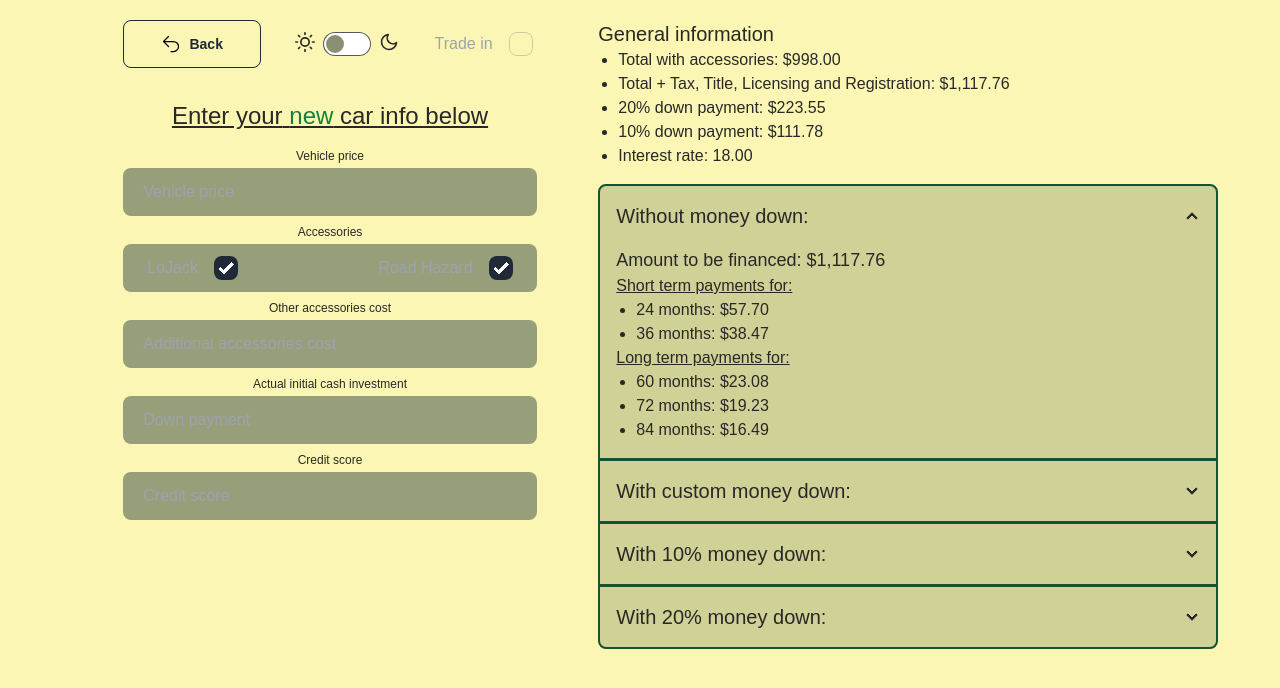
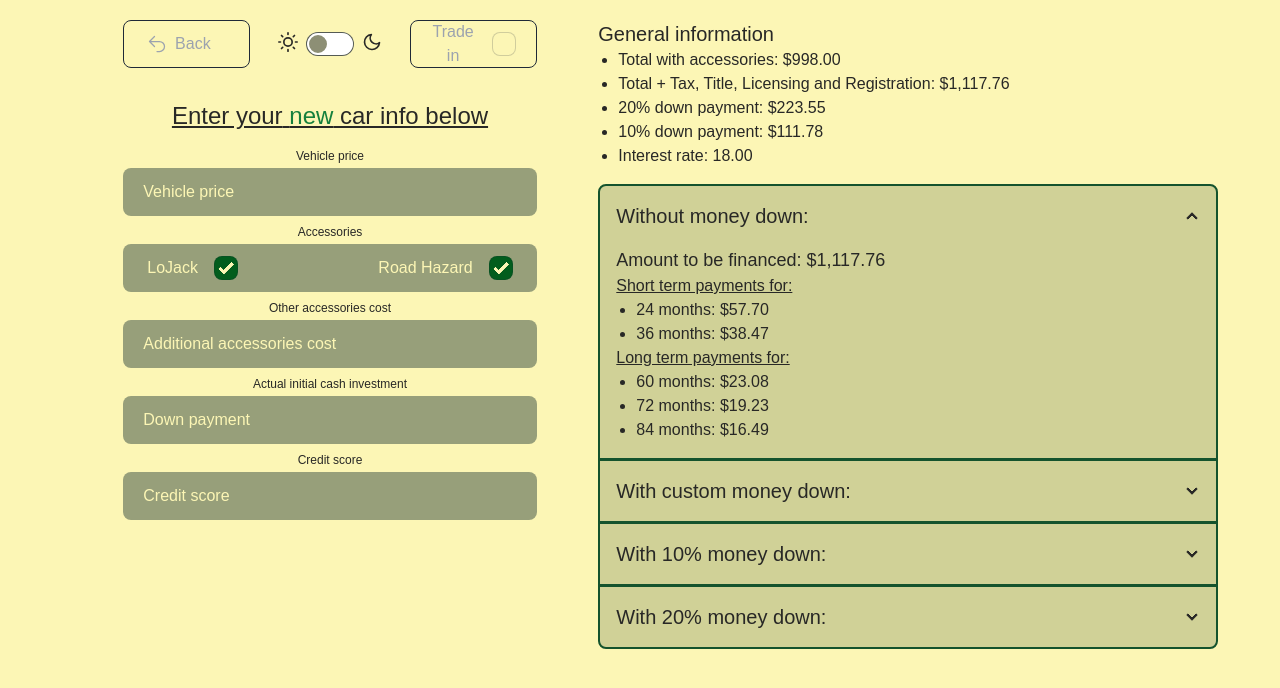
Before and after one commit to Meelenych/loan_calc, a Next.js app: page /calc in a window 1280 px wide. Shown: the top 688 px of the page. Built offline with nearby package versions, Linux system fonts and the light colour scheme.

Commit message:
trade in checkbox and back btn styles

```diff
--- a/app/calc/page.jsx
+++ b/app/calc/page.jsx
@@ -150,9 +150,9 @@ const CalcPage = () => {
 			<ToastContainer />
 			{/* Form inputs */}
 			<div className='w-full md:w-1/3 flex flex-col items-center justify-center'>
-				<div className='grid grid-cols-3 w-full mb-8'>
+				<div className='grid grid-cols-3 gap-4 w-full mb-8'>
 					<Link
-						className='btn rounded-lg btn-outline w-full '
+						className='btn rounded-lg btn-outline hover:bg-slate-600 w-full'
 						href='/'
 						rel='noopener noreferrer'>
 						<Image
@@ -162,20 +162,22 @@ const CalcPage = () => {
 							width={20}
 							height={20}
 						/>
-						Back
+						<span className='label-text text-base font-medium text-[#9CA3AF] mr-4'>
+							Back
+						</span>
 					</Link>
-					<div className='flex justify-end items-center'>
+					<div className='flex justify-center items-center'>
 						<ThemeController />
 					</div>
 					<div className='flex justify-end items-center'>
-						<div className='form-control'>
+						<div className='form-control btn rounded-lg btn-outline hover:bg-slate-600 w-full'>
 							<label className='label cursor-pointer'>
-								<span className='label-text text-base text-gray-400 mr-4'>
+								<span className='label-text text-base font-medium text-[#9CA3AF] mr-4'>
 									Trade in
 								</span>
 								<input
 									type='checkbox'
-									className='checkbox'
+									className='checkbox bg-background [--chkbg:--accent] [--chkfg:--background]'
 									defaultChecked={isTrade === true}
 									onChange={handleTrade}
 								/>
@@ -264,22 +266,24 @@ const CalcPage = () => {
 						<div className='rounded-lg bg-foreground transition-colors hover:bg-green-700 dark:hover:bg-green-900 h-10 sm:h-12 px-4 sm:px-5 flex items-center'>
 							<div className='form-control w-full flex flex-row justify-between'>
 								<label className='label cursor-pointer flex justify-between'>
-									<span className='label-text mr-4 text-base text-gray-400'>LoJack</span>
+									<span className='label-text mr-4 text-base text-background'>
+										LoJack
+									</span>
 									<input
 										type='checkbox'
-										className='checkbox'
+										className='checkbox bg-background [--chkbg:--accent] [--chkfg:--background]'
 										defaultChecked={loJack === 499}
 										onChange={handleLoJackChange}
 									/>
 								</label>
 
 								<label className='label cursor-pointer'>
-									<span className='label-text mr-4 text-base text-gray-400'>
+									<span className='label-text mr-4 text-base text-background'>
 										Road Hazard
 									</span>
 									<input
 										type='checkbox'
-										className='checkbox'
+										className='checkbox bg-background [--chkbg:--accent] [--chkfg:--background]'
 										defaultChecked={roadHazard === 499}
 										onChange={handleRoadHazardChange}
 									/>
--- a/app/components/theme.jsx
+++ b/app/components/theme.jsx
@@ -30,11 +30,13 @@ const ThemeController = () => {
 			root.style.setProperty('--foreground', '#727346');
 			root.style.setProperty('--textColor', '#fdb808');
 			root.style.setProperty('--accordeon', '#03220c');
+			root.style.setProperty('--accent', '#025d1d');
 		} else {
 			root.style.setProperty('--background', 'rgb(252, 246, 181)');
 			root.style.setProperty('--foreground', '#979f7a');
 			root.style.setProperty('--textColor', '#282826');
 			root.style.setProperty('--accordeon', '#03220c2d');
+			root.style.setProperty('--accent', '#025d1d');
 		}
 	}, [isDark]);
 
--- a/app/globals.css
+++ b/app/globals.css
@@ -7,6 +7,7 @@
   --foreground: #025d1d;
   --textColor: #fdb808;
   --accordeon: #03220c2d;
+  --accent: #025d1d;
 }
 
 @media (prefers-color-scheme: dark) {
@@ -15,6 +16,7 @@
     --foreground: #727346;
     --textColor: #fdb808;
     --accordeon: #03220c;
+    --accent: #025d1d;
   }
 }
 
@@ -32,6 +34,11 @@ body {
 
 input {
   outline: none;
+}
+
+input::placeholder {
+  color: rgb(252, 246, 181);
+  opacity: 1;
 }
 
 h4 {
--- a/tailwind.config.js
+++ b/tailwind.config.js
@@ -5,15 +5,16 @@ module.exports = {
 		'./components/**/*.{js,ts,jsx,tsx,mdx}',
 		'./app/**/*.{js,ts,jsx,tsx,mdx}',
 	],
-	// daisyui: {
-	// 	themes: ['light', 'dark'],
-	// },
+	daisyui: {
+		themes: ['light', 'dark'],
+	},
 	theme: {
 		extend: {
 			colors: {
 				background: 'var(--background)',
 				foreground: 'var(--foreground)',
 				accordeon: 'var(--accordeon)',
+				accent: 'var(--accent)',
 			},
 		},
 	},
```
Also changed, not shown: app/icons/back.svg.
